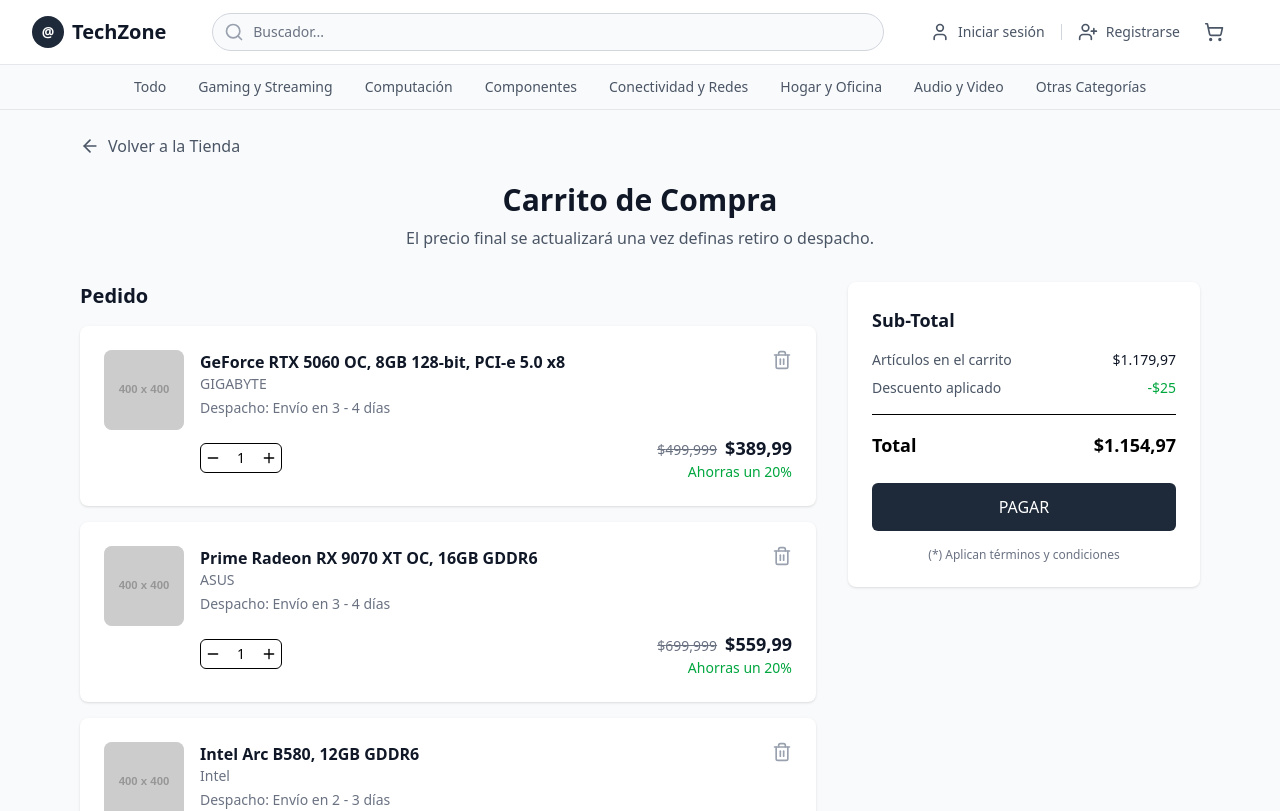
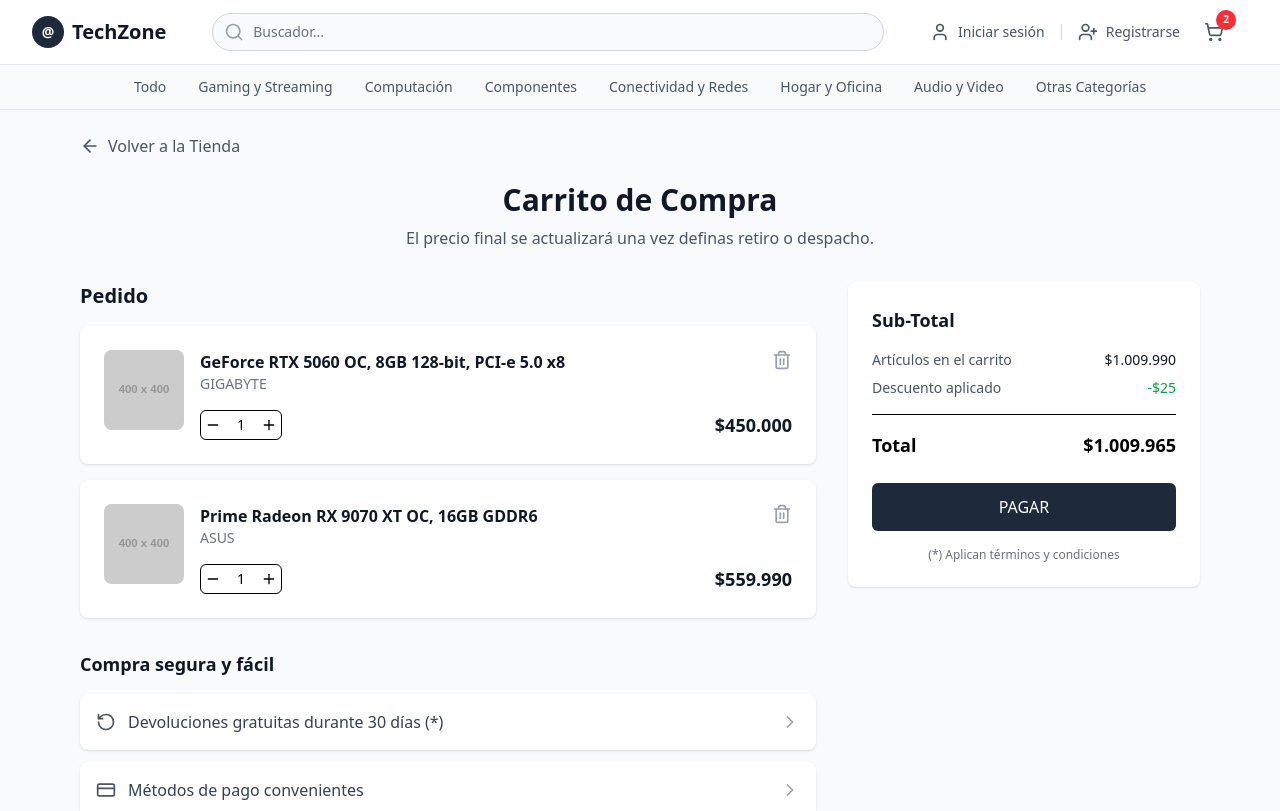
Before and after one commit to Dario-Gago/TechZone, a React (Vite) app: page /cart in a window 1280 px wide. Shown: the top 811 px of the page. Built offline with nearby package versions, Linux system fonts and the light colour scheme.

Commit message:
feat: integrar gestión del carrito con datos de productos y mejorar cálculo de precios

```diff
--- a/src/contexts/CartContext.jsx
+++ b/src/contexts/CartContext.jsx
@@ -1,22 +1,18 @@
-import React, { createContext, useState, useEffect } from 'react'
+import React, { createContext, useState } from 'react'
+import cartData from '../data/carrito.json' // Importamos los datos del carrito
 
 const CartContext = createContext()
 
 export const CartProvider = ({ children }) => {
-  // Estado del carrito con IDs de productos y cantidades
-  const [cartItems, setCartItems] = useState(() => {
-    // Cargar del localStorage si existe
-    const savedCart = localStorage.getItem('cart')
-    return savedCart ? JSON.parse(savedCart) : []
-  })
+  const [cartItems, setCartItems] = useState(cartData.cart.items || [])
 
-  // Guardar en localStorage cada vez que el carrito cambie
-  useEffect(() => {
-    localStorage.setItem('cart', JSON.stringify(cartItems))
-  }, [cartItems])
+  // Lista de productos disponibles (extraída del JSON)
+  const availableProducts = cartData.cart.items || []
 
-  // Agregar producto al carrito
   const addToCart = (productId, quantity = 1) => {
+    const product = availableProducts.find((p) => p.id === productId)
+    if (!product) return
+
     setCartItems((items) => {
       const existingItem = items.find((item) => item.id === productId)
       if (existingItem) {
@@ -26,12 +22,11 @@
             : item
         )
       } else {
-        return [...items, { id: productId, quantity }]
+        return [...items, { ...product, quantity }]
       }
     })
   }
 
-  // Actualizar cantidad de un producto
   const updateQuantity = (id, newQuantity) => {
     if (newQuantity < 1) {
       removeFromCart(id)
@@ -44,30 +39,29 @@
     )
   }
 
-  // Remover producto del carrito
   const removeFromCart = (id) => {
     setCartItems((items) => items.filter((item) => item.id !== id))
   }
 
-  // Limpiar carrito
   const clearCart = () => {
     setCartItems([])
   }
 
-  // Obtener cantidad total de productos
   const getTotalItems = () => {
     return cartItems.reduce((total, item) => total + item.quantity, 0)
   }
 
-  // Verificar si un producto está en el carrito
   const isInCart = (productId) => {
     return cartItems.some((item) => item.id === productId)
   }
 
-  // Obtener cantidad de un producto específico
   const getItemQuantity = (productId) => {
     const item = cartItems.find((item) => item.id === productId)
     return item ? item.quantity : 0
+  }
+
+  const getTotalPrice = () => {
+    return cartItems.reduce((sum, item) => sum + item.price * item.quantity, 0)
   }
 
   const value = {
@@ -78,7 +72,9 @@
     clearCart,
     getTotalItems,
     isInCart,
-    getItemQuantity
+    getItemQuantity,
+    getTotalPrice,
+    availableProducts // Exponemos los productos disponibles
   }
 
   return <CartContext.Provider value={value}>{children}</CartContext.Provider>
--- /dev/null
+++ b/src/data/carrito.json
@@ -0,0 +1,28 @@
+{
+  "cart": {
+    "items": [
+      {
+        "id": 1,
+        "name": "GeForce RTX 5060 OC, 8GB 128-bit, PCI-e 5.0 x8",
+        "brand": "GIGABYTE",
+        "price": 450000,
+        "originalPrice": 500000,
+        "discount": 10,
+        "quantity": 1,
+        "image": "https://placehold.co/400x400/1f2937/ffffff?text=RTX+5060",
+        "shipping": "Despacho gratis"
+      },
+      {
+        "id": 2,
+        "name": "Prime Radeon RX 9070 XT OC, 16GB GDDR6",
+        "brand": "ASUS",
+        "price": 559990,
+        "originalPrice": 599990,
+        "discount": 7,
+        "quantity": 1,
+        "image": "https://placehold.co/400x400/1f2937/ffffff?text=RX+9070+XT",
+        "shipping": "Despacho gratis"
+      }
+    ]
+  }
+}
--- a/src/pages/Cart.jsx
+++ b/src/pages/Cart.jsx
@@ -1,5 +1,7 @@
-import React, { useState } from 'react'
+import React from 'react'
 import { Link } from 'react-router-dom'
+import { useCart } from '../hooks/useCart'
+
 import {
   ArrowLeft,
   Trash2,
@@ -12,109 +14,13 @@
 } from 'lucide-react'
 
 const Cart = () => {
-  // Datos de ejemplo para simular productos y carrito
-  const [cartItems, setCartItems] = useState([
-    {
-      id: 1,
-      name: 'GeForce RTX 5060 OC, 8GB 128-bit, PCI-e 5.0 x8',
-      brand: 'GIGABYTE',
-      originalPrice: 499999,
-      discountPrice: 389990,
-      discount: 20,
-      image: 'https://placehold.co/400x400/1f2937/ffffff?text=RTX+5060',
-      description:
-        'Tarjeta gráfica de alto rendimiento para gaming y streaming profesional. Perfecta para juegos en 1440p con ray tracing.',
-      features: [
-        'Arquitectura NVIDIA Ada Lovelace',
-        '8GB GDDR6X de memoria de video',
-        'Ray Tracing de 3ra generación',
-        'DLSS 3 con Frame Generation',
-        'Diseño con triple ventilador'
-      ],
-      category: 'componentes',
-      subcategory: 'tarjetas-graficas',
-      shipping: 'Envío en 3 - 4 días',
-      inStock: 1,
-      stock: 15,
-      quantity: 1
-    },
-    {
-      id: 2,
-      name: 'Prime Radeon RX 9070 XT OC, 16GB GDDR6',
-      brand: 'ASUS',
-      originalPrice: 699999,
-      discountPrice: 559990,
-      discount: 20,
-      image: 'https://placehold.co/400x400/1f2937/ffffff?text=RX+9070+XT',
-      description:
-        'Potente tarjeta gráfica AMD con 16GB de memoria para gaming en 4K y creación de contenido profesional.',
-      features: [
-        'Arquitectura RDNA 4',
-        '16GB GDDR6',
-        'Ray Tracing acelerado',
-        'AMD FidelityFX Super Resolution',
-        'Cold triple-fan cooling'
-      ],
-      category: 'componentes',
-      subcategory: 'tarjetas-graficas',
-      shipping: 'Envío en 3 - 4 días',
-      inStock: 1,
-      stock: 5,
-      quantity: 1
-    },
-    {
-      id: 3,
-      name: 'Intel Arc B580, 12GB GDDR6',
-      brand: 'Intel',
-      originalPrice: 249990,
-      discountPrice: 229990,
-      discount: 8,
-      image: 'https://placehold.co/400x400/1f2937/ffffff?text=Intel+Arc+B580',
-      description:
-        'Opción económica para gaming 1440p con buena estabilidad de drivers.',
-      features: [
-        '12GB GDDR6',
-        '≈92 FPS promedio en 1440p',
-        'Soporte básico para Ray Tracing'
-      ],
-      category: 'componentes',
-      subcategory: 'tarjetas-graficas',
-      shipping: 'Envío en 2 - 3 días',
-      inStock: 1,
-      stock: 20,
-      quantity: 1
-    }
-  ])
+  const { cartItems, updateQuantity, removeFromCart } = useCart()
 
   const isAuthenticated = true // Simulamos que el usuario está autenticado
 
-  const updateQuantity = (id, newQuantity) => {
-    if (newQuantity < 1) return
-    setCartItems((items) =>
-      items.map((item) =>
-        item.id === id ? { ...item, quantity: newQuantity } : item
-      )
-    )
-  }
-
-  const removeFromCart = (id) => {
-    setCartItems((items) => items.filter((item) => item.id !== id))
-  }
-
-  // Función para obtener los detalles completos de los productos en el carrito
-  const getCartItemsWithDetails = () => {
-    return cartItems.map((item) => ({
-      ...item,
-      // Convertir precios de centavos a pesos
-      price: item.originalPrice / 1000,
-      discountedPrice: item.discountPrice / 1000
-    }))
-  }
-
-  const cartItemsWithDetails = getCartItemsWithDetails()
-
-  const subtotal = cartItemsWithDetails.reduce(
-    (sum, item) => sum + item.discountedPrice * item.quantity,
+  // Calcular subtotal usando el precio directo de cada item
+  const subtotal = cartItems.reduce(
+    (sum, item) => sum + item.price * item.quantity,
     0
   )
   const discount = 25.0
@@ -150,7 +56,7 @@
   }
 
   // Si el carrito está vacío
-  if (cartItemsWithDetails.length === 0) {
+  if (cartItems.length === 0) {
     return (
       <div className="bg-gray-50 py-16 px-4">
         <div className="text-center p-8 max-w-md mx-auto">
@@ -197,7 +103,7 @@
             <h2 className="text-xl font-semibold text-gray-900 mb-4">Pedido</h2>
 
             <div className="space-y-4">
-              {cartItemsWithDetails.map((item) => (
+              {cartItems.map((item) => (
                 <div
                   key={item.id}
                   className="bg-white rounded-lg p-6 shadow-sm"
@@ -220,9 +126,6 @@
                             {item.name}
                           </h3>
                           <p className="text-sm text-gray-500">{item.brand}</p>
-                          <p className="text-sm text-gray-500 mt-1">
-                            Despacho: {item.shipping}
-                          </p>
                         </div>
                         <button
                           onClick={() => removeFromCart(item.id)}
@@ -257,24 +160,12 @@
                         </div>
 
                         <div className="text-right">
-                          {item.discount > 0 && (
-                            <>
-                              <span className="text-sm text-gray-500 line-through">
-                                ${item.price.toLocaleString('es-CL')}
-                              </span>
-                              <span className="text-lg font-semibold text-gray-900 ml-2">
-                                ${item.discountedPrice.toLocaleString('es-CL')}
-                              </span>
-                              <div className="text-sm text-green-600">
-                                Ahorras un {item.discount}%
-                              </div>
-                            </>
-                          )}
-                          {item.discount === 0 && (
-                            <span className="text-lg font-semibold text-gray-900">
-                              ${item.discountedPrice.toLocaleString('es-CL')}
-                            </span>
-                          )}
+                          <span className="text-lg font-semibold text-gray-900">
+                            $
+                            {item.price === 1
+                              ? 'Precio especial'
+                              : item.price.toLocaleString('es-CL')}
+                          </span>
                         </div>
                       </div>
                     </div>
```
